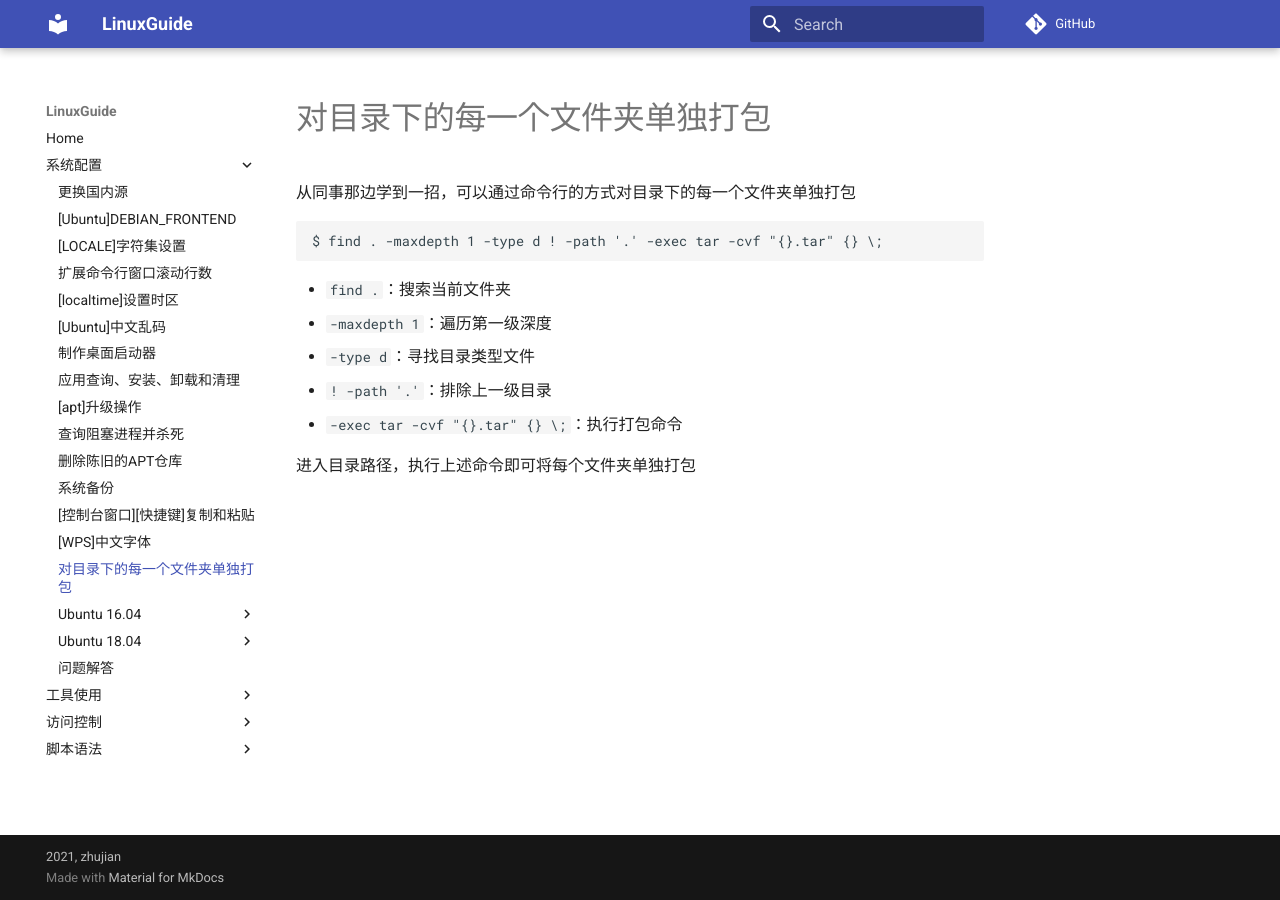
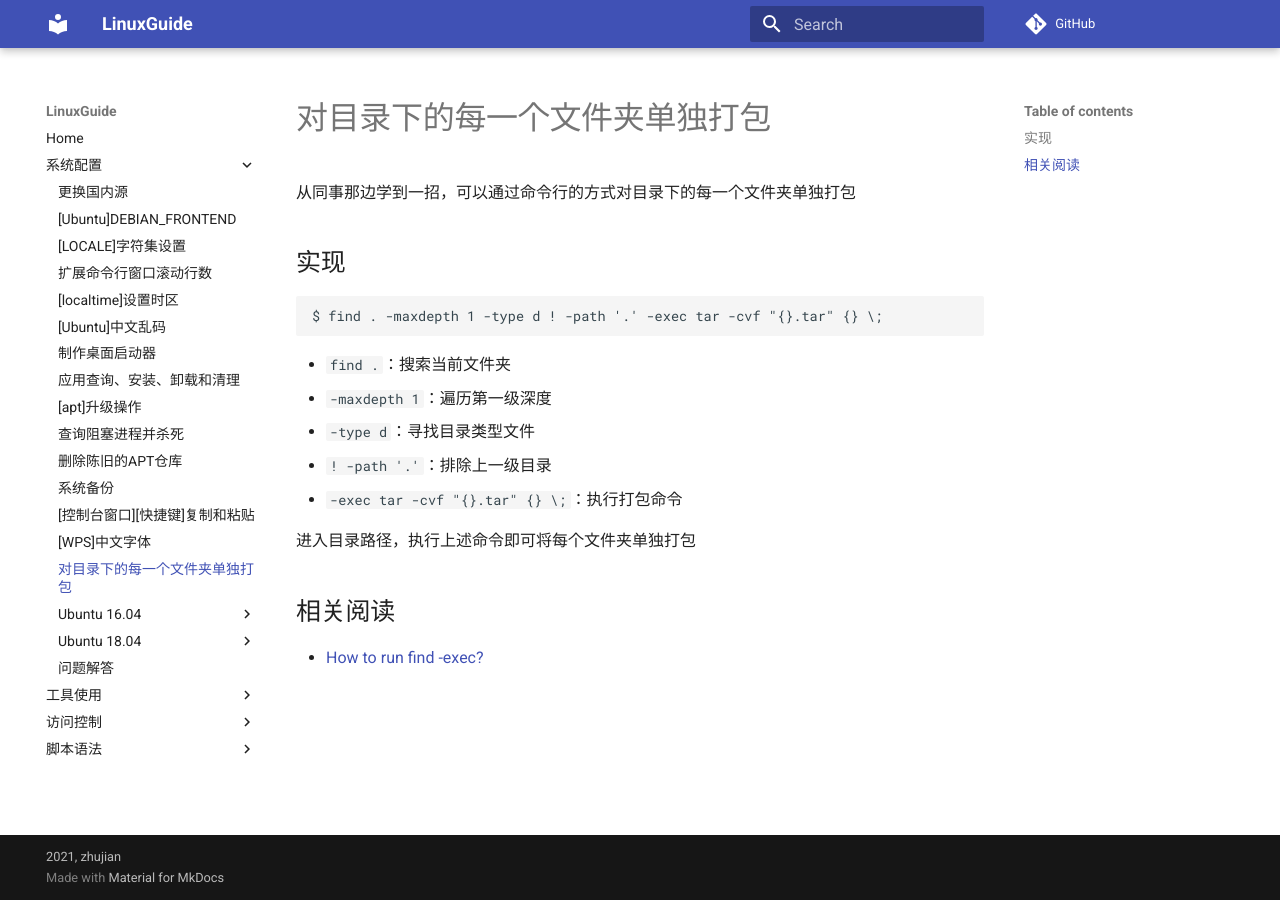
Before and after one commit to ZJDoc/LinuxGuide, an MkDocs documentation site: the page built from docs/configure/对目录下的每一个文件夹单独打包.md, in a window 1280 px wide. Built offline with MkDocs 1.6.1 and Material for MkDocs 9.7.7, drawn with Linux system fonts in a browser that asks for light colours; comment, search, counter and statistics services are not loaded.

Commit message:
docs(configure): update refer link

````diff
--- a/docs/configure/对目录下的每一个文件夹单独打包.md
+++ b/docs/configure/对目录下的每一个文件夹单独打包.md
@@ -2,6 +2,8 @@
 # 对目录下的每一个文件夹单独打包
 
 从同事那边学到一招，可以通过命令行的方式对目录下的每一个文件夹单独打包
+
+## 实现
 
 ```
 $ find . -maxdepth 1 -type d ! -path '.' -exec tar -cvf "{}.tar" {} \;
@@ -14,3 +16,7 @@ $ find . -maxdepth 1 -type d ! -path '.' -exec tar -cvf "{}.tar" {} \;
 * `-exec tar -cvf "{}.tar" {} \;`：执行打包命令
 
 进入目录路径，执行上述命令即可将每个文件夹单独打包
+
+## 相关阅读
+
+* [How to run find -exec?](https://unix.stackexchange.com/questions/12902/how-to-run-find-exec)
````
